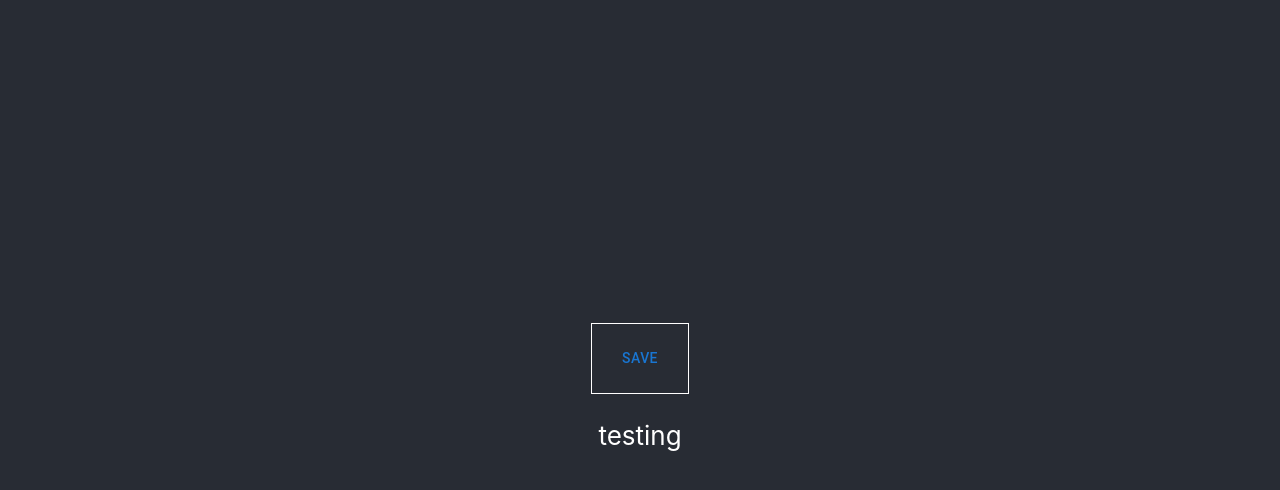
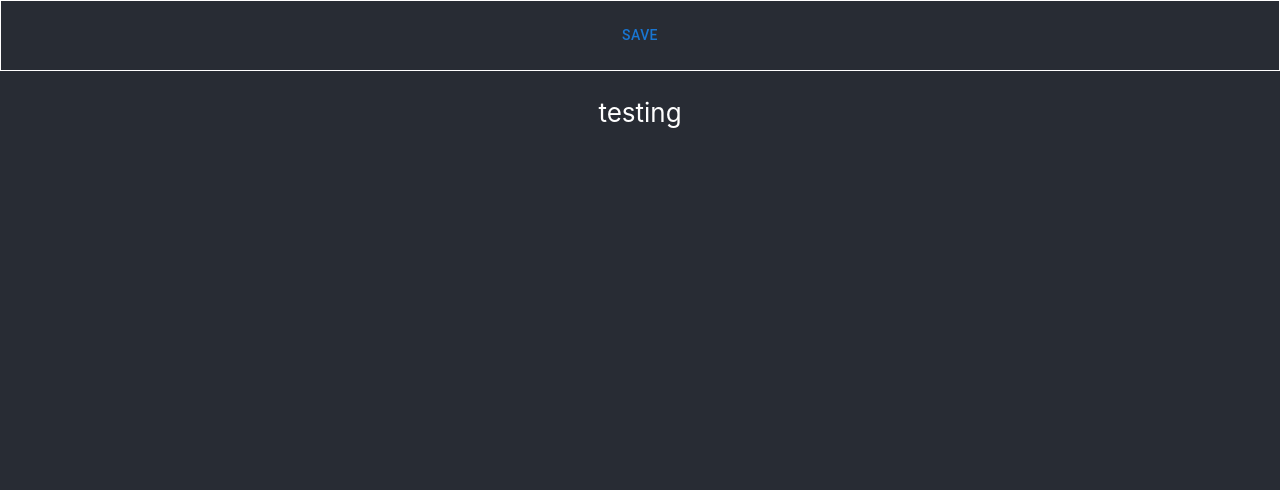
Before and after one commit to Marshall-Artz/library-frontend, a React (Create React App) app: page / in a window 1280 px wide. Shown: the top 490 px of the page. Built offline with nearby package versions, Linux system fonts and the light colour scheme.

Commit message:
creating header box for library info/options

```diff
--- a/src/App.css
+++ b/src/App.css
@@ -18,8 +18,6 @@
   min-height: 100vh;
   display: flex;
   flex-direction: column;
-  align-items: center;
-  justify-content: center;
   font-size: calc(10px + 2vmin);
   color: white;
 }
--- a/src/App.js
+++ b/src/App.js
@@ -6,7 +6,7 @@ function App() {
   return (
     <div className="App">
       <header className="App-header">
-        <Box component="span" sx={{ p: 2, border: '1px solid white' }}>
+        <Box component="span" sx={{ p: 2, border: '1px solid white', marginX: 0}}>
           <Button>Save</Button>
         </Box>
         <p>testing</p>
```
